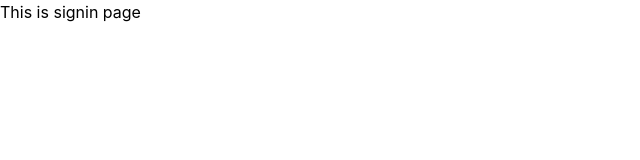
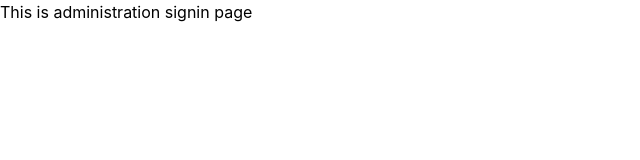
Before and after one commit to devops-ecomgrows/Layersverse, a Next.js app: page /signin in a window 1280 px wide. Shown: the top 160 px of the page, without its empty margins (0-640 px from the left). Built offline with nearby package versions, Linux system fonts and the light colour scheme.

Commit message:
fix: update signin page content

```diff
--- a/pages/signin.tsx
+++ b/pages/signin.tsx
@@ -1,7 +1,7 @@
 import React from "react";
 
 function Signin() {
-  return <div>This is signin page</div>;
+  return <div>This is administration signin page</div>;
 }
 
 export default Signin;
```
